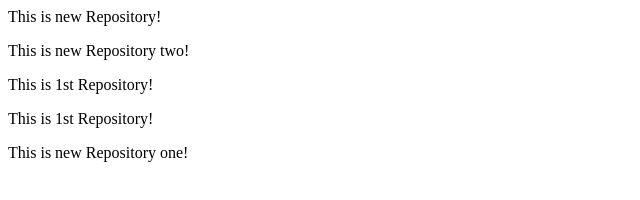
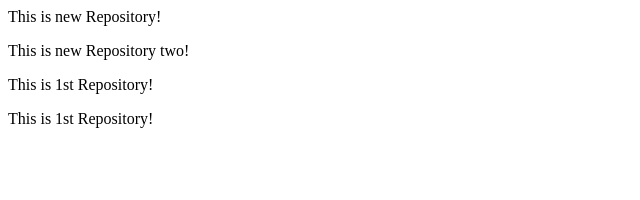
Before and after one commit to CodeIt266/LocalRepo, a plain HTML site: page index.html in a window 1280 px wide. Shown: the whole page, without its empty margins (0-640 px from the left). Drawn offline with Linux system fonts and the light colour scheme.

Commit message:
added text

```diff
--- a/index.html
+++ b/index.html
@@ -2,4 +2,3 @@
 <p>This is new Repository two!</p>
 <p>This is 1st Repository!</p>
 <p>This is 1st Repository!</p>
-<p>This is new Repository one!</p>
```
